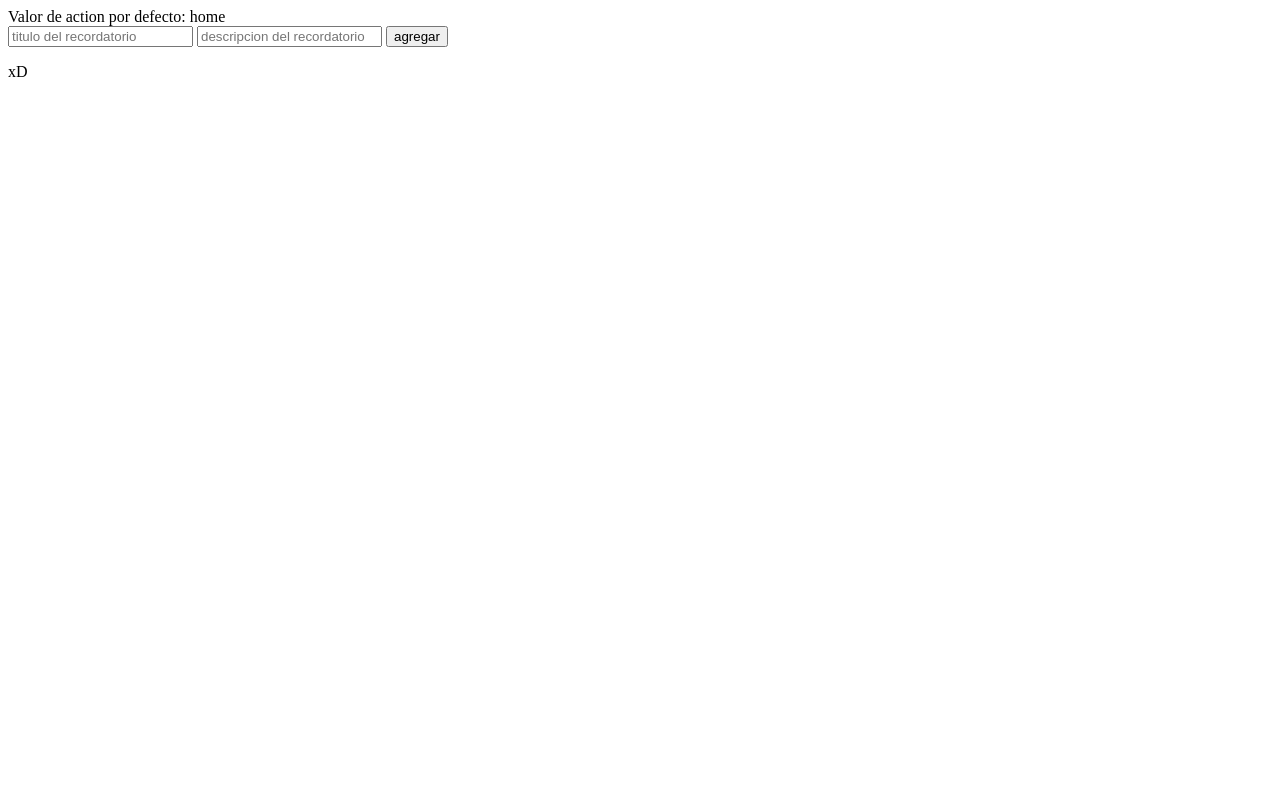
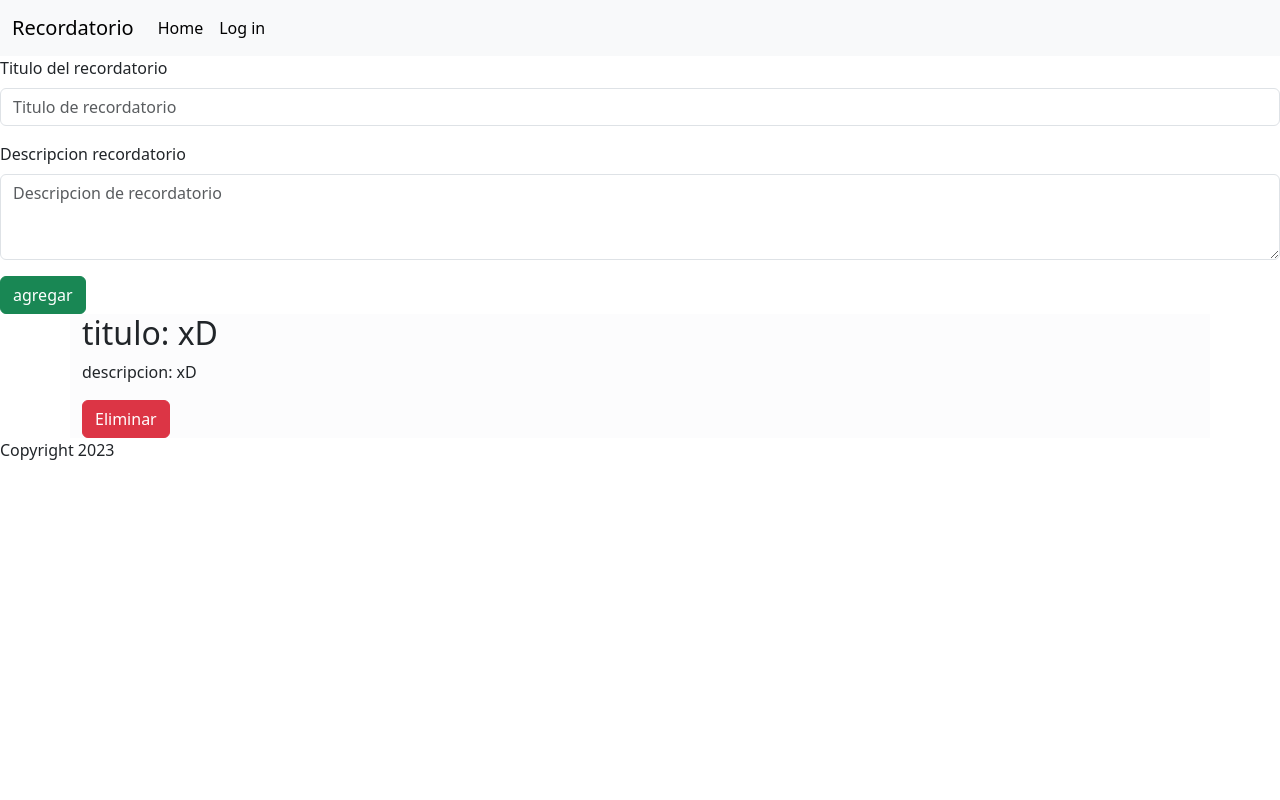
Before and after one commit to Nicosanchezdeveloper/ejemplo-recordatorio, a PHP site: page / in a window 1280 px wide. Run offline with PHP 8.4, Linux system fonts and the light colour scheme; data comes from the database, SQL or seed files in the repository.

Commit message:
Agregue la funcionalidad de eliminar y bootstrap

```diff
--- a/app/db.php
+++ b/app/db.php
@@ -20,4 +20,15 @@ function  getRecordatorios(){
     return $recordatorios;
 }
 
+function deleteRecordatorio($id){
+    $db = db_conect();
+    $sentencia = $db->prepare("DELETE FROM recordatorios WHERE id_recordatorio = ?");
+    $sentencia->execute([$id]);
+
+}
+function removeRecordatorio($id){
+    deleteRecordatorio($id);
+    header('Location: ' . BASE_URL);
+}
+
 ?>
--- a/app/home.php
+++ b/app/home.php
@@ -1,18 +1,38 @@
 <?php
 
-require_once './app/db.php';
+require_once 'db.php';
 function showHome(){
     include_once './templates/header.php';
     ?>
             <form action='agregar' method='POST'>
-                <input type='text' name='titulo_recordatorio' placeholder='titulo del recordatorio'>
-                <input type='text' name='descripcion_recordatorio' placeholder='descripcion del recordatorio'>
-                <button>agregar</button>
+                <div class="mb-3">
+                    <label for="exampleFormControlInput1" class="form-label">Titulo del recordatorio</label>
+                    <input type="text" name="titulo_recordatorio" class="form-control" id="exampleFormControlInput1" placeholder="Titulo de recordatorio">
+                </div>
+                <div class="mb-3">
+                    <label for="exampleFormControlTextarea1" class="form-label">Descripcion recordatorio</label>
+                    <textarea class="form-control" name="descripcion_recordatorio" id="exampleFormControlTextarea1" rows="3" placeholder="Descripcion de recordatorio"></textarea>
+                </div>
+                <button class="btn btn-success">agregar</button>
             </form>
+
     <?php
     $recordatorios = getRecordatorios();
     foreach ($recordatorios as $recordatorio) {
-        echo $recordatorio->titulo_recordatorio;
+        ?>
+            <div class="container bg-light-subtle">
+
+                <h2> titulo: <?php echo $recordatorio-> titulo_recordatorio ?> </h2>
+
+                <p> descripcion: <?php echo $recordatorio-> descripcion_recordatorio ?> </p>
+                <div class="actions">
+                    <a href="delete_recordatorio/<?php echo $recordatorio-> id_recordatorio ?>" type="button" class="btn btn-danger">Eliminar</a>
+                </div>
+
+
+            </div>
+
+        <?php
     }
     include_once './templates/footer.php';
 }
@@ -24,6 +44,7 @@ function addRecordatorio(){
     echo "Titulo: $titulo, Descripcion: $descripcion";
     insertRecordatorio($titulo, $descripcion);
     echo "<p> Se inserto el recordatorio con exito </p>";
+    header('Location: ' . BASE_URL);
 }
 
 ?>
--- /dev/null
+++ b/app/log_in.php
@@ -0,0 +1,28 @@
+<?php
+
+function showLogIn(){
+
+    include_once './templates/header.php';
+
+
+
+    ?>
+        <form>
+            <div class="mb-3">
+                <label for="exampleInputEmail1" class="form-label">Email address</label>
+                <input type="email" class="form-control" id="exampleInputEmail1" aria-describedby="emailHelp">
+                <div id="emailHelp" class="form-text">We'll never share your email with anyone else.</div>
+            </div>
+            <div class="mb-3">
+                <label for="exampleInputPassword1" class="form-label">Password</label>
+                <input type="password" class="form-control" id="exampleInputPassword1">
+            </div>
+            <button type="submit" class="btn btn-primary">Submit</button>
+        </form>
+
+    <?php
+
+    include_once './templates/footer.php';
+
+}
+?>
--- a/route.php
+++ b/route.php
@@ -6,13 +6,11 @@
         agregar     addRecordatorio();
 */
 require_once './app/home.php';
+require_once './app/log_in.php';
 define('BASE_URL', '//'.$_SERVER['SERVER_NAME'] . ':' . $_SERVER['SERVER_PORT'] . dirname($_SERVER['PHP_SELF']).'/');
 $action = 'home';
 if (!empty($_GET['action'])) { // si viene definida la reemplazamos
     $action = $_GET['action'];
-}else {
-    // Agrega una instrucción de depuración para ver qué valor se está utilizando por defecto
-    echo 'Valor de action por defecto: ' . $action;
 }
 // parsea la accion Ej: dev/juan --> ['dev', juan]
 $params = explode('/', $action);
@@ -24,6 +22,12 @@ switch($params[0]) {
         break;
     case 'agregar':
         addRecordatorio();
+        break;
+    case 'delete_recordatorio':
+        removeRecordatorio($params[1]);
+        break;
+    case 'log_in':
+        showLogIn();
         break;
     default:
         echo('404 Page not found');
--- a/templates/footer.php
+++ b/templates/footer.php
@@ -1,5 +1,10 @@
 
 
+<footer>
+    <p>Copyright 2023</p>
+</footer>
+
+<script src="https://cdn.jsdelivr.net/npm/bootstrap@5.3.2/dist/js/bootstrap.bundle.min.js" integrity="sha384-C6RzsynM9kWDrMNeT87bh95OGNyZPhcTNXj1NW7RuBCsyN/o0jlpcV8Qyq46cDfL" crossorigin="anonymous"></script>
 
 </body>
 </html>
--- a/templates/header.php
+++ b/templates/header.php
@@ -4,7 +4,27 @@
     <meta charset="UTF-8">
     <meta name="viewport" content="width=device-width, initial-scale=1.0">
     <base href="<?php echo BASE_URL ?>">
+    <link href="https://cdn.jsdelivr.net/npm/bootstrap@5.3.2/dist/css/bootstrap.min.css" rel="stylesheet" integrity="sha384-T3c6CoIi6uLrA9TneNEoa7RxnatzjcDSCmG1MXxSR1GAsXEV/Dwwykc2MPK8M2HN" crossorigin="anonymous">
     <title>Document</title>
 </head>
 
 <body>
+
+<nav class="navbar navbar-expand-lg bg-body-tertiary">
+  <div class="container-fluid">
+    <a class="navbar-brand" href="#">Recordatorio</a>
+    <button class="navbar-toggler" type="button" data-bs-toggle="collapse" data-bs-target="#navbarNav" aria-controls="navbarNav" aria-expanded="false" aria-label="Toggle navigation">
+      <span class="navbar-toggler-icon"></span>
+    </button>
+    <div class="collapse navbar-collapse" id="navbarNav">
+      <ul class="navbar-nav">
+        <li class="nav-item">
+          <a class="nav-link active" aria-current="page" href="home">Home</a>
+        </li>
+        <li class="nav-item">
+          <a class="nav-link active" aria-current="page" href="log_in">Log in</a>
+        </li>
+      </ul>
+    </div>
+  </div>
+</nav>
```
